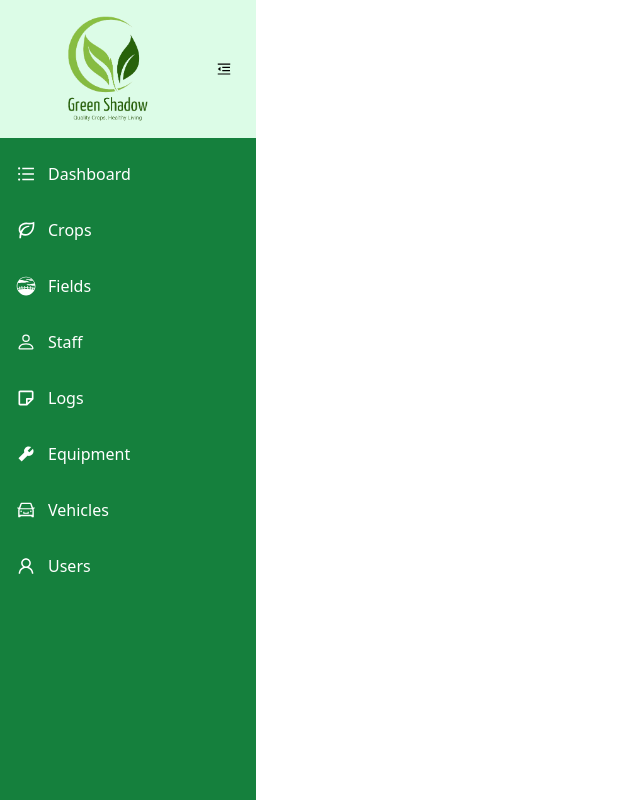
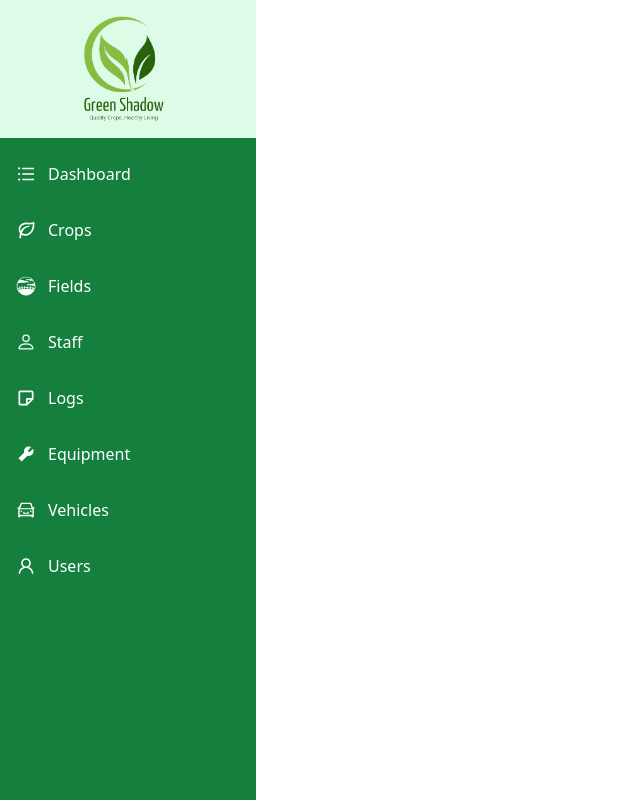
Before and after one commit to sawaniThiwandika/green-shadow-frontend-with-react, a React (Vite) app: page /mainPage in a window 1280 px wide. Shown: the whole page, without its empty margins (0-640 px from the left). Built offline with nearby package versions, Linux system fonts and the light colour scheme.

Commit message:
add hamburger button for responsive side bar

```diff
--- a/src/components/Naviagtions.tsx
+++ b/src/components/Naviagtions.tsx
@@ -1,26 +1,51 @@
 import React, { useState } from "react";
 import { Link } from "react-router-dom";
-import {AiOutlineMenuFold, AiOutlineMenuUnfold, AiOutlineBars, AiFillTool} from "react-icons/ai";
-import {GiField, GiLog} from "react-icons/gi";
-import {BiLeaf, BiLogOut, BiNote} from "react-icons/bi";
+import {AiOutlineMenuFold, AiOutlineMenuUnfold, AiOutlineBars, AiFillTool, AiOutlineClose} from "react-icons/ai";
+import {GiField, GiHamburger} from "react-icons/gi";
+import {BiLeaf, BiMenu, BiNote} from "react-icons/bi";
 import { AiOutlineCar } from "react-icons/ai";
 import { AiOutlineUser } from "react-icons/ai";
 import logo from '../assets/logo.png';
 import {BsPerson, BsTools} from "react-icons/bs";
 
 export function Navigation() {
-    const [collapsed, setCollapsed] = useState(false);
+    const [collapsed] = useState(false);
+    const [isSidebarOpen, setSidebarOpen] = useState(false);
 
     return (
-        <aside className={`bg-green-700 text-white ${collapsed ? "w-20" : "w-64"} h-screen transition-all duration-300`}>
+
+        <div className="flex h-screen">
+
+            {!isSidebarOpen && (
+                <button
+                    className="sm:hidden p-2 text-white bg-green-700 fixed top-4 left-4 z-50"
+                    onClick={() => setSidebarOpen(true)}
+                >
+                    <BiMenu size={24} />
+                </button>
+            )}
+
+            {isSidebarOpen && (
+                <button
+                    className="sm:hidden p-2 text-white bg-green-700 fixed top-4 left-4 z-50"
+                    onClick={() => setSidebarOpen(false)}
+                >
+                    <AiOutlineClose size={24} />
+                </button>
+            )}
+
+            <aside
+                className={`fixed inset-y-0 left-0 transform ${
+                    isSidebarOpen ? "translate-x-0" : "-translate-x-full"
+                } sm:relative sm:translate-x-0 bg-green-700 text-white ${
+                    collapsed ? "w-20" : "w-64"
+                } h-screen transition-transform duration-300`}>
                 <div className="flex items-center justify-between p-4 bg-green-100">
                     <div className="flex justify-center w-full">
-                    <img src={logo} alt="Logo" className={`w-20 mr-2 ${collapsed ? "hidden" : ""}`} />
+                        <img src={logo} alt="Logo" className={`w-20 mr-2 ${collapsed ? "hidden" : ""}`}/>
                     </div>
-                <button onClick={() => setCollapsed(!collapsed)} className="text-black p-2">
-                    {collapsed ? <AiOutlineMenuUnfold /> : <AiOutlineMenuFold />}
-                </button>
                 </div>
+
 
                 <nav className="mt-4">
                     <ul className="space-y-4">
@@ -83,5 +108,6 @@ export function Navigation() {
                     </ul>
                 </nav>
             </aside>
+        </div>
     );
 }
--- a/src/pages/CropPage.tsx
+++ b/src/pages/CropPage.tsx
@@ -2,7 +2,6 @@ export function CropPage() {
 
     return (
         <>
-
             <button>Crop</button>
         </>
     )
--- a/src/pages/MainPage.tsx
+++ b/src/pages/MainPage.tsx
@@ -8,7 +8,7 @@ import { UserPage } from "./UserPage";
 import { Navigation } from "../components/Naviagtions.tsx";
 import {EquipmentPage} from "./EquipmentPage.tsx";
 import {LogsPage} from "./LogsPage.tsx";
-import {StaffPage} from "./StaffPage.tsx";  // Sidebar component
+import {StaffPage} from "./StaffPage.tsx";
 
 export function MainPage() {
     return (
```
Lines whose indentation alone changed are shown as unchanged.
